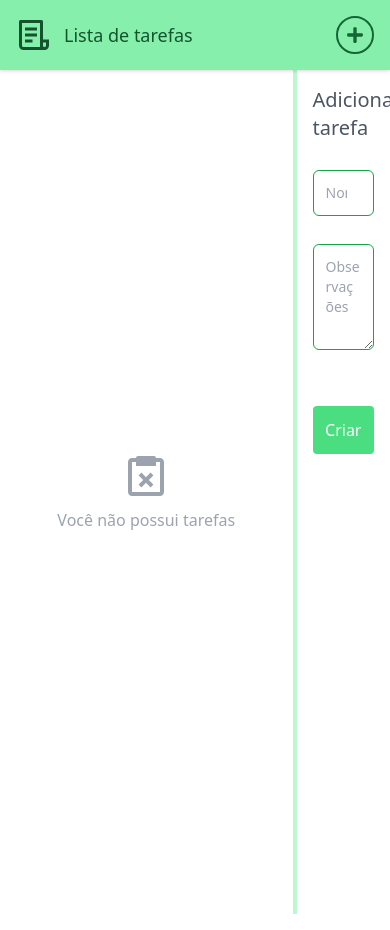
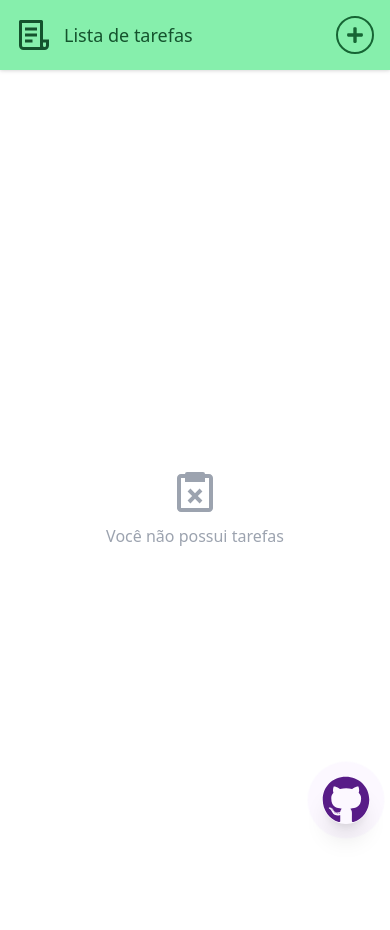
Before and after one commit to brunodassisf/todo-list, a React (Create React App) app: page / in a window 390 px wide. Built offline with nearby package versions, Linux system fonts and the light colour scheme.

Commit message:
create component Switch, create float button github, and implement reducerTask

```diff
--- /dev/null
+++ b/src/common/components/Switch/Switch.interface.ts
@@ -0,0 +1,5 @@
+export interface ISwitch {
+  check: boolean;
+  toogle: () => void;
+  labelByTheChecked: (st: boolean) => string;
+}
--- /dev/null
+++ b/src/common/components/Switch/Switch.tsx
@@ -0,0 +1,21 @@
+import { ISwitch } from "./Switch.interface";
+
+export default function Switch({ check, labelByTheChecked, toogle }: ISwitch) {
+  return (
+    <label className="relative inline-flex items-center mr-5 cursor-pointer">
+      <input
+        type="checkbox"
+        value=""
+        className="sr-only peer"
+        defaultChecked={check}
+      />
+      <div
+        className="w-12 h-6 bg-gray-200 rounded-full peer dark:bg-gray-400  peer-checked:after:translate-x-full peer-checked:after:border-white after:content-[''] after:absolute after:top-[4px] after:left-[5px] after:peer-checked:left-2.5 after:bg-white after:border-gray-300 after:border after:rounded-full after:h-4 after:w-4 after:transition-all  peer-checked:bg-green-600"
+        onClick={toogle}
+      ></div>
+      <span className="ml-3 w-28 text-sm font-medium text-gray-700">
+        {check ? `${labelByTheChecked(true)}` : `${labelByTheChecked(false)}`}
+      </span>
+    </label>
+  );
+}
--- /dev/null
+++ b/src/common/components/Switch/index.ts
@@ -0,0 +1,3 @@
+import Switch from "./Switch";
+
+export default Switch;
--- a/src/pages/Home/Home.tsx
+++ b/src/pages/Home/Home.tsx
@@ -1,14 +1,28 @@
+import { FaGithub } from "react-icons/fa";
 import AddTask from "../../module/AddTask";
 import ListToTasks from "../../module/ListToTasks";
 
 export default function Home() {
+  const redirectGitHub = () => {
+    window.open("https://github.com/brunodassisf", "_blank");
+  };
+
   return (
-    <div className="container mx-auto h-full">
+    <div className="relative container mx-auto h-full mt-4">
       <div className="grid grid-cols-4 divide-x-4 divide-green-200 h-full">
-        <div className="col-span-3">
+        <div className="col-span-4 lg:col-span-3">
           <ListToTasks />
         </div>
-        <AddTask />
+        <div className="hidden lg:block col-span-1">
+          <AddTask />
+        </div>
+      </div>
+      <div
+        className="fixed right-5  bottom-5 cursor-pointer shadow-xl rounded-full"
+        onClick={redirectGitHub}
+      >
+        <FaGithub size={48} className=" text-purple-900  z-0" />
+        <span className="animate-ping absolute top-1 left-1 h-10 w-10 -z-10 rounded-full bg-purple-400 opacity-75"></span>
       </div>
     </div>
   );
--- a/src/util/Context/task/reducerTask.ts
+++ b/src/util/Context/task/reducerTask.ts
@@ -14,6 +14,8 @@ type ActionMap<M extends { [index: string]: any }> = {
 export enum Types {
   Create = "CREATE_TASK",
   Complete = "COMPLETE_TASK",
+  Clear = "CLEAR_TASKS",
+  Delete = "DELETE_TASK",
 }
 
 type TaskPayload = {
@@ -22,6 +24,10 @@ type TaskPayload = {
     observation: string;
   };
   [Types.Complete]: {
+    id: number;
+  };
+  [Types.Clear]: {};
+  [Types.Delete]: {
     id: number;
   };
 };
@@ -40,8 +46,18 @@ export const taskReducer = (state: ITask[], action: TaskAction): ITask[] => {
         }
         return { ...item };
       });
-
       return findAndUpdateTask;
+    case Types.Delete:
+      const newState = state.filter((value, index, arr) => {
+        if (value.id === action.payload.id) {
+          arr.splice(index, 1);
+          return true;
+        }
+        return false;
+      });
+      return newState;
+    case Types.Clear:
+      return [];
     default:
       return state;
   }
```
